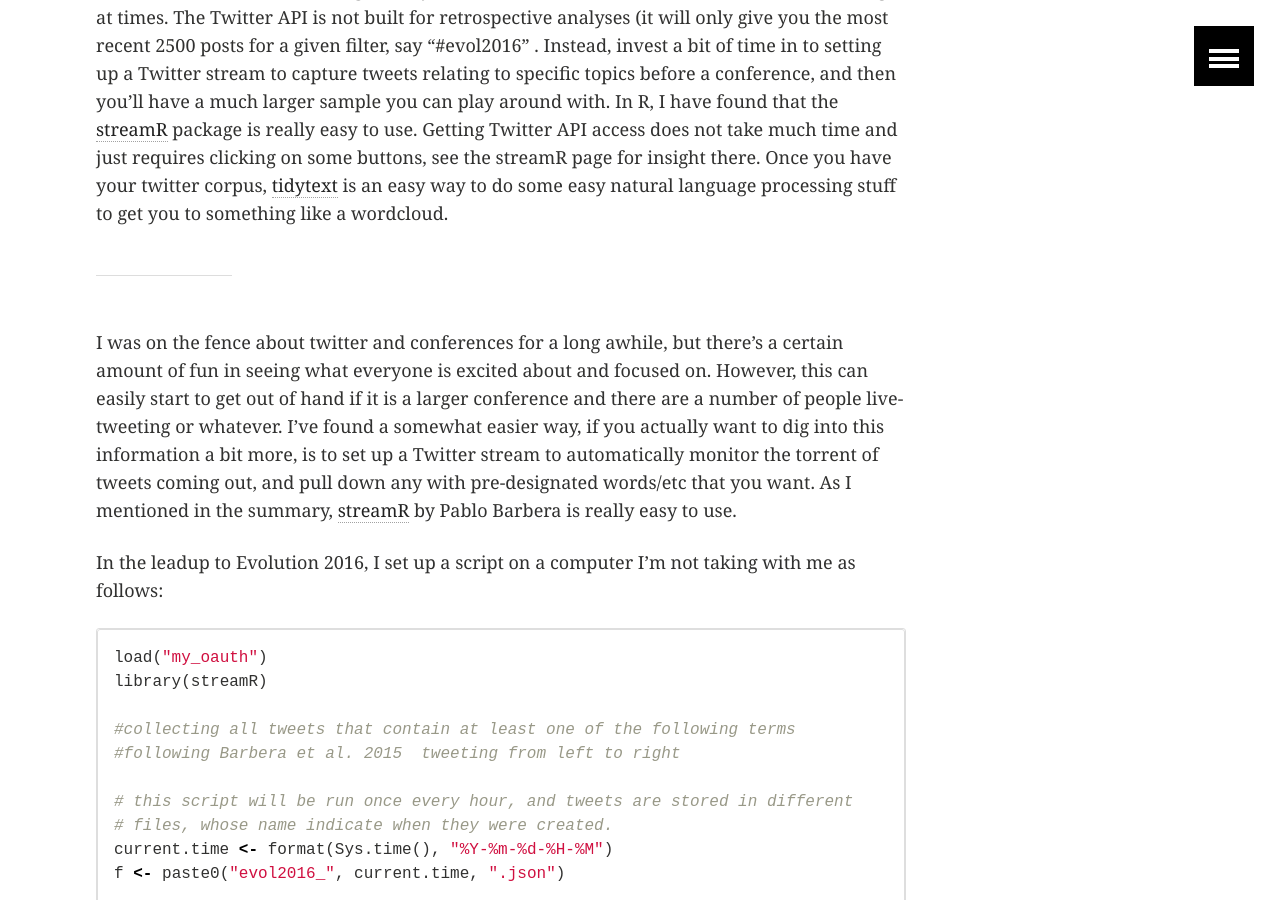
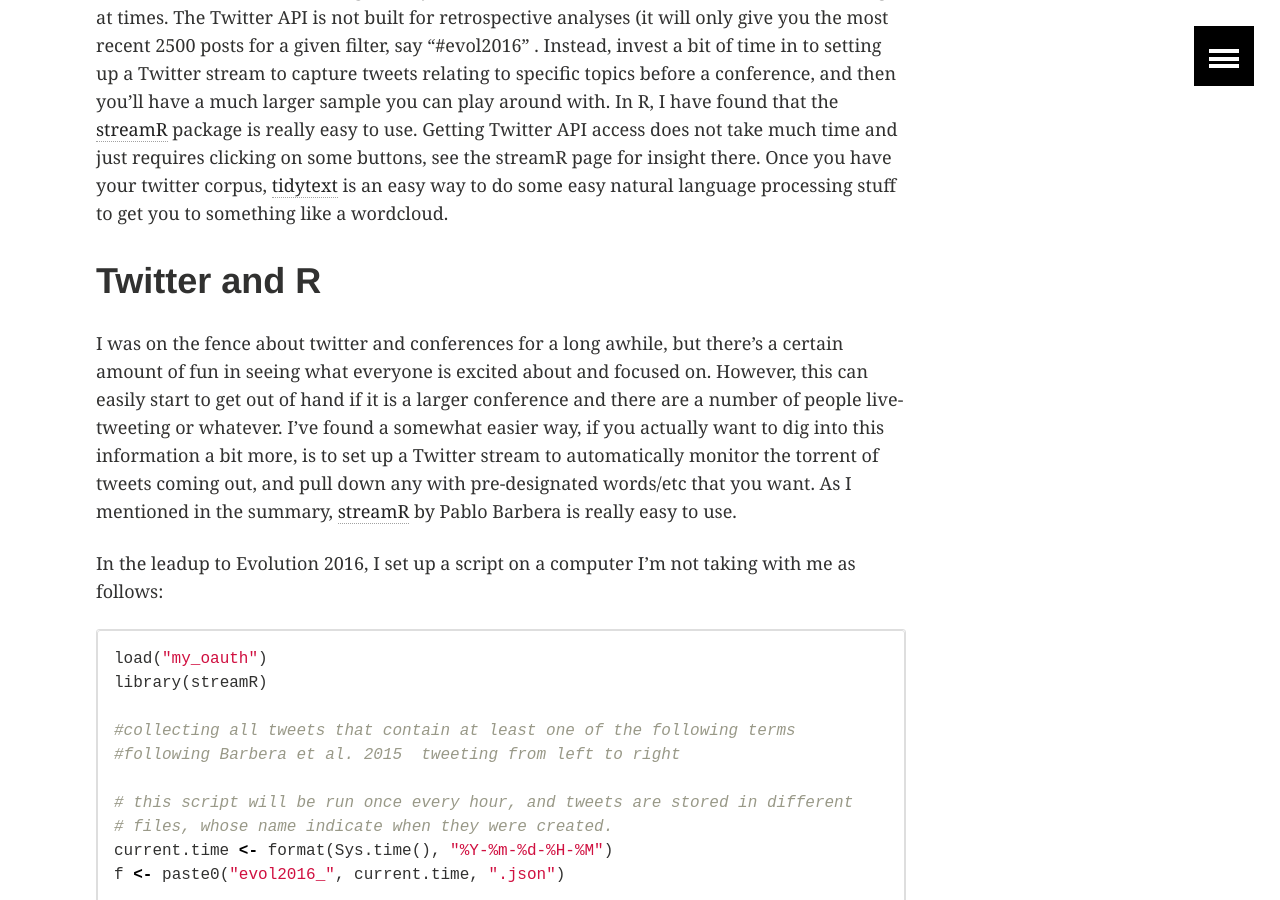
Before and after one commit to thomas-keller/thomas-keller.github.io, a Jekyll site: the page built from _posts/articles/2016-06-16-using-streamr-tidytext-to-conferences-with-twitter.md, in a window 1280 px wide and 900 px high, scrolled down 486 px. Built offline with Jekyll 4.4.1, drawn with Linux system fonts in a browser that asks for light colours; comment, search, counter and statistics services are not loaded.

Commit message:
post about twitter stream for evol

```diff
--- a/_posts/articles/2016-06-16-using-streamr-tidytext-to-conferences-with-twitter.md
+++ b/_posts/articles/2016-06-16-using-streamr-tidytext-to-conferences-with-twitter.md
@@ -13,7 +13,7 @@ image:
 
 I'm heading off to Austin to visit old haunts, friends, and learn a bunch about what other people are excited about and researching right now. I've found that trying to get a sense of what the twitterverse is talking about just from the moment-of stream can be overwhelming at times. The Twitter API is not built for retrospective analyses (it will only give you the most recent 2500 posts for a given filter, say "#evol2016" . Instead, invest a bit of time in to setting up a Twitter stream to capture tweets relating to specific topics before a conference, and then you'll have a much larger sample you can play around with. In R, I have found that the [streamR](https://github.com/pablobarbera/streamR) package is really easy to use. Getting Twitter API access does not take much time and just requires clicking on some buttons, see the streamR page for insight there. Once you have your twitter corpus, [tidytext](https://cran.r-project.org/web/packages/tidytext/index.html) is an easy way to do some easy natural language processing stuff to get you to something like a wordcloud.
 
-****
+# Twitter and R
 
 I was on the fence about twitter and conferences for a long awhile, but there's a certain amount of fun in seeing what everyone is excited about and focused on. However, this can easily start to get out of hand if it is a larger conference and there are a number of people live-tweeting or whatever. I've found a somewhat easier way, if you actually want to dig into this information a bit more, is to set up a Twitter stream to automatically monitor the torrent of tweets coming out, and pull down any with pre-designated words/etc that you want. As I mentioned in the summary, [streamR](https://github.com/pablobarbera/streamR) by Pablo Barbera is really easy to use.
 
```
